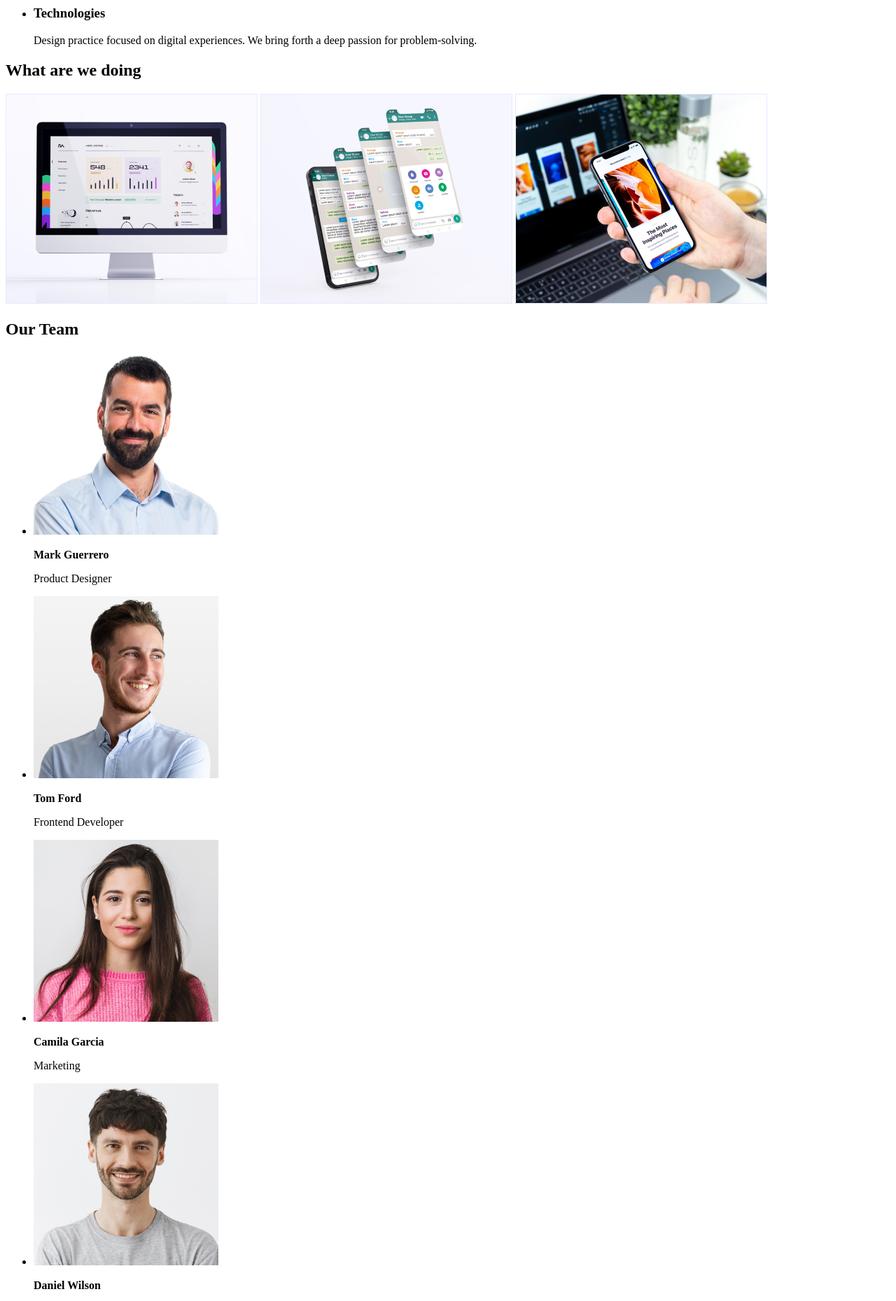
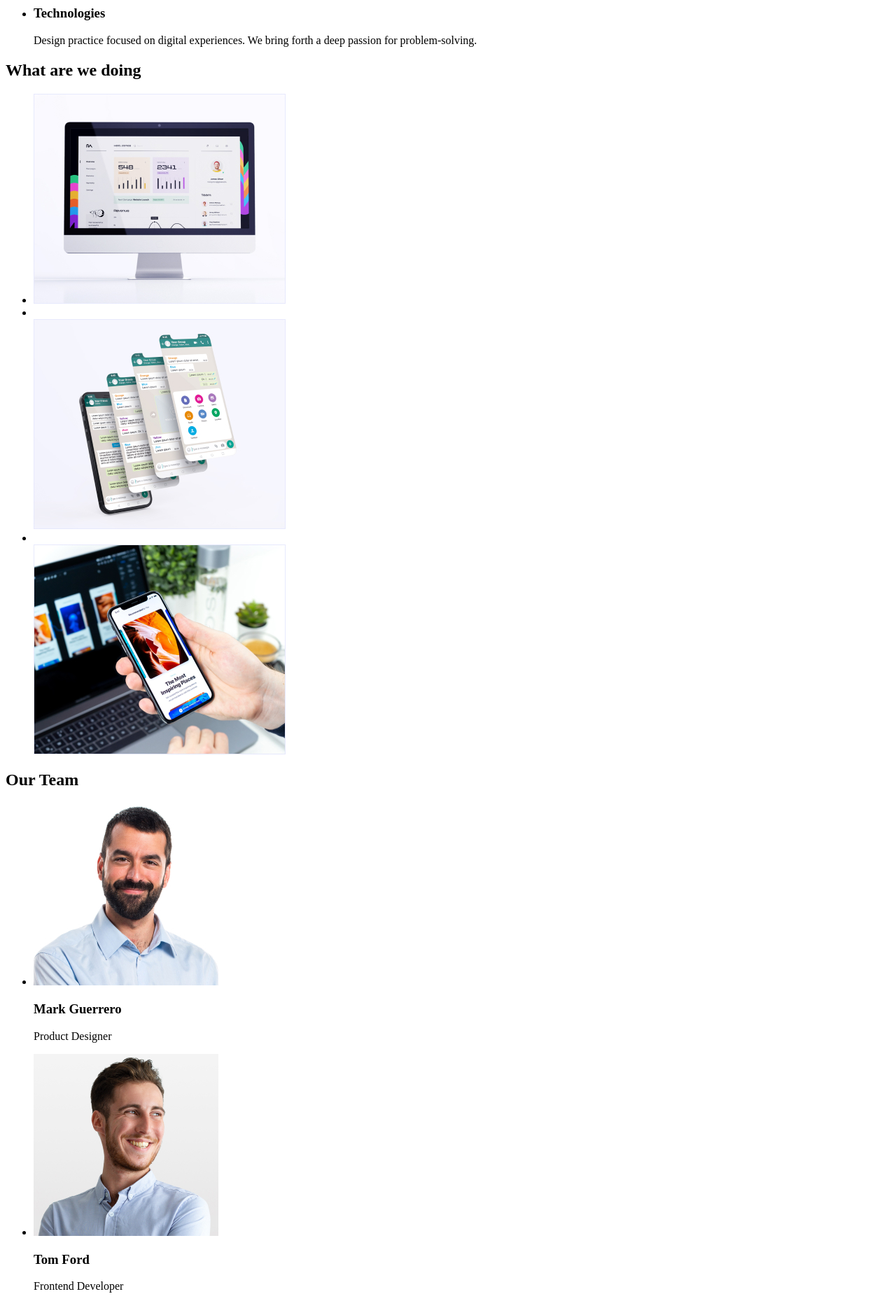
Before and after one commit to tarastupko/goit-markup-hw-01, a plain HTML site: page index.html in a window 1280 px wide. Shown: the part 480-2339 px from the top of the page at 70% size. Drawn offline with Linux system fonts and the light colour scheme.

Commit message:
Update index.html

```diff
--- a/index.html
+++ b/index.html
@@ -24,12 +24,14 @@
   </nav>
 
     <address>
+      <ul>
         <li>
         <a href="mailto:info@devstudio.com">info@devstudio.com</a>
       </li>
       <li>
         <a href="tel:+110001111111">+11 (000) 111-11-11</a>
       </li>
+    </ul>
   </address>
 
 </header>
@@ -67,9 +69,11 @@
 
     <section>
     <h2>What are we doing</h2>
-  <img src="./images/img_1.jpg" alt="pc" width="360">
-  <img src="./images/img_2.jpg" alt="phone" width="360">
-  <img src="./images/img_3.jpg" alt="pc and phone" width="360">
+    <ul>
+  <li><img src="./images/img_1.jpg" alt="pc" width="360"></li>
+  <li></li><img src="./images/img_2.jpg" alt="phone" width="360"></li>
+  <li></li><img src="./images/img_3.jpg" alt="pc and phone" width="360"></li>
+</ul>
   </section>
 
   <section>
@@ -77,22 +81,22 @@
     <ul>
       <li>
         <img src="./images/Mark_Guerrero.jpg" alt="Mark Guerrero" width="264">
-        <p><b>Mark Guerrero</b></p>
+        <h3>Mark Guerrero</h3>
         <p>Product Designer</p>
       </li>
       <li>
         <img src="./images/Tom_Ford.jpg" alt="Tom Ford" width="264">
-        <p><b>Tom Ford</b></p>
+        <h3>Tom Ford</h3>
         <p>Frontend Developer</p>
       </li>
       <li>
         <img src="./images/Camila_Garcia.jpg" alt="Camila Garcia" width="264">
-        <p><b>Camila Garcia</b></p>
+        <h3>Camila Garcia</h3>
         <p>Marketing</p>
       </li>
       <li>
         <img src="./images/Daniel_Wilson.jpg" alt="Daniel Wilson" width="264">
-        <p><b>Daniel Wilson</b></p>
+        <h3>Daniel Wilson</h3>
         <p>UI Designer</p>
       </li>
     </ul>
```
